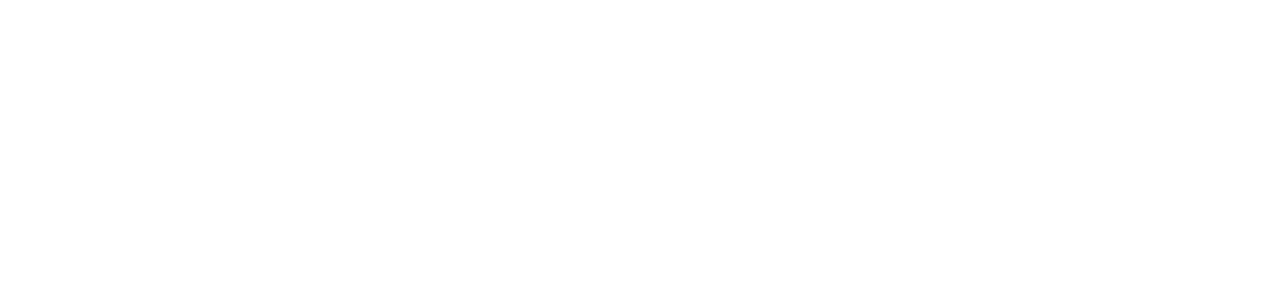
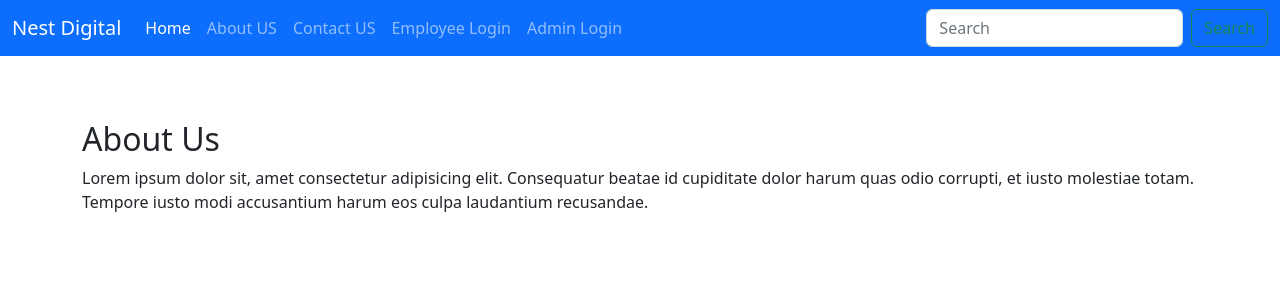
Before and after one commit to abhiraj2912/Nest-Digital-App, an Angular app: page /about in a window 1280 px wide. Before the commit this address led to /. Shown: the top 300 px of the page. Built offline with nearby package versions, Linux system fonts and the light colour scheme.

Commit message:
about us

```diff
--- /dev/null
+++ b/src/app/about-us/about-us.component.html
@@ -0,0 +1,9 @@
+<app-navbar></app-navbar>
+<div class="container">
+    <div class="row g-3 mt-5">
+        <div class="col col-12 col-sm-12 col-md-12 col-lg-12 col-xl-12 col-xxl-12">
+            <h2>About Us</h2>
+            <p>Lorem ipsum dolor sit, amet consectetur adipisicing elit. Consequatur beatae id cupiditate dolor harum quas odio corrupti, et iusto molestiae totam. Tempore iusto modi accusantium harum eos culpa laudantium recusandae.</p>
+        </div>
+    </div>
+</div>
--- a/src/app/navbar/navbar.component.html
+++ b/src/app/navbar/navbar.component.html
@@ -10,7 +10,7 @@
             <a class="nav-link active" aria-current="page" routerLink="">Home</a>
           </li>
           <li class="nav-item">
-            <a class="nav-link" routerLink="#">About US</a>
+            <a class="nav-link" routerLink="/about">About US</a>
           </li>
           <li class="nav-item">
             <a class="nav-link" routerLink="#">Contact US</a>
```
Also changed, not shown: src/app/about-us/about-us.component.ts (added, +10 -0 lines), src/app/app.module.ts (+7 -1 lines), src/app/about-us/about-us.component.css (added).
